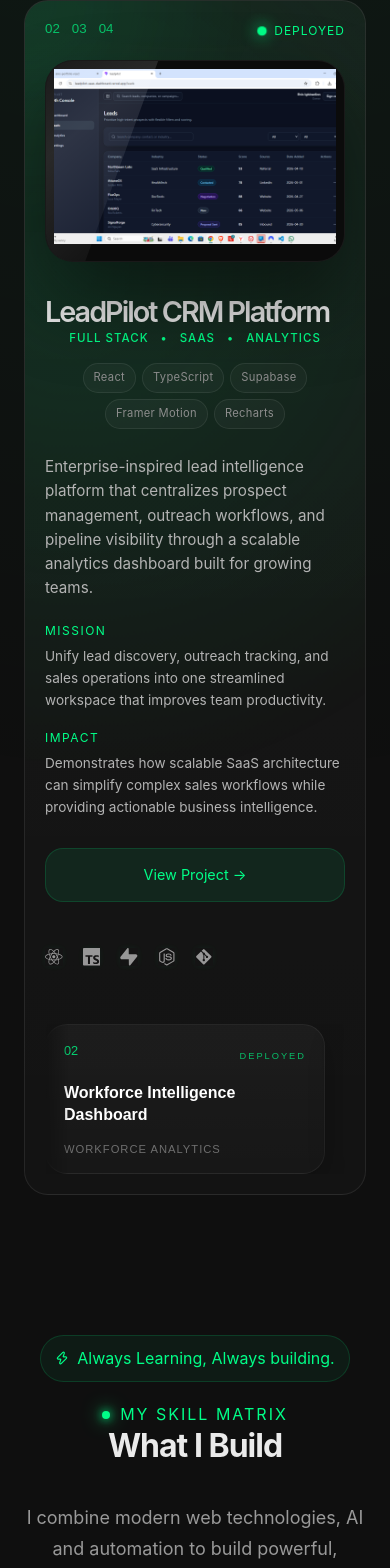
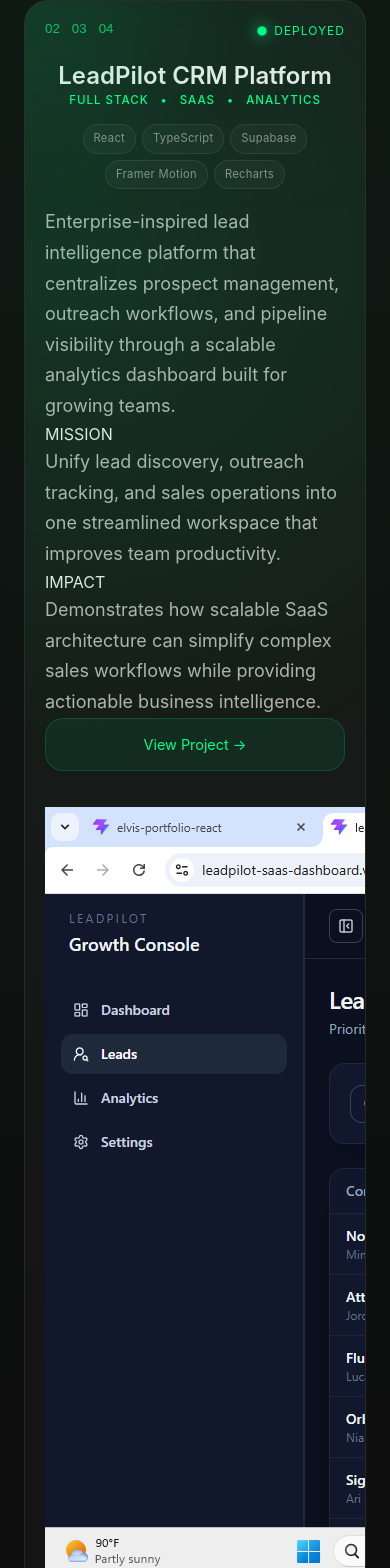
Before and after one commit to igbinedionelvis/elvis-portfolio-react, a React (Vite) app: page / in a window 390 px wide. Shown: the part 2585-4153 px from the top of the page. Built offline with nearby package versions, Linux system fonts and the light colour scheme.

Commit message:
refactor(projects): checkpoint before module architecture overhaul

```diff
--- a/src/components/Projects.jsx
+++ b/src/components/Projects.jsx
@@ -182,16 +182,6 @@ export default function Projects() {
 
           <div className="featured-layout">
 
-            <div className="floating-stack">
-
-              {featuredProject.icons.map((Icon, index) => (
-                <span key={index}>
-                  <Icon />
-                </span>
-              ))}
-
-            </div>
-
             <div className="system-index">
               <motion.span
 
@@ -220,11 +210,13 @@ export default function Projects() {
               </motion.span>
             </div>
 
+            <div className="content-module">
+
               <AnimatePresence mode="wait">
 
                 <motion.div
                   key={featuredProject.slug}
-                className="featured-details"
+                  className="content-layout"
 
                   initial={{
                     opacity: 0,
@@ -247,6 +239,8 @@ export default function Projects() {
                   }}
                 >
 
+                  <div className="hero-copy">
+
                     <h3>{featuredProject.title}</h3>
 
                     <div className="system-meta">
@@ -267,19 +261,25 @@ export default function Projects() {
                       ))}
                     </div>
 
+                  </div>
+
+                  <div className="description-module">
+
                     <p>{featuredProject.description}</p>
 
-                <div className="mission-block">
+                  </div>
+
+                  <div className="mission-module">
                     <span>MISSION</span>
                     <p>{featuredProject.mission}</p>
                   </div>
 
-                <div className="impact-block">
+                  <div className="impact-module">
                     <span>IMPACT</span>
                     <p>{featuredProject.impact}</p>
                   </div>
 
-                <div className="system-actions">
+                  <div className="action-module">
 
                     <Link
                       to={`/projects/${featuredProject.slug}`}
@@ -294,11 +294,17 @@ export default function Projects() {
 
               </AnimatePresence>
 
+            </div>
+
+            <div className="visual-module">
+
+              <div className="visual-layout">
+
                 <AnimatePresence mode="wait">
 
                   <motion.div
 
-                className="featured-visual"
+                    className="monitor-module"
 
                     key={featuredProject.slug}
 
@@ -334,11 +340,26 @@ export default function Projects() {
 
                 </AnimatePresence>
 
+                <div className="tech-stack-module">
+
+                  {featuredProject.icons.map((Icon, index) => (
+                    <span key={index}>
+                      <Icon />
+                    </span>
+                  ))}
+
                 </div>
 
-          <div className="preview-wrapper">
+              </div>
 
-            <div className="project-preview-row">
+            </div>
+
+
+          </div>
+
+          <div className="preview-module">
+
+            <div className="preview-layout">
 
               {previewProjects.map((project) => (
 
--- a/src/styles/projects.css
+++ b/src/styles/projects.css
@@ -405,14 +405,6 @@
 
 }
 
-.featured-layout {
-
-    position: relative;
-
-    z-index: 2;
-
-}
-
 .featured-system::before {
 
     content: "";
@@ -459,6 +451,18 @@
     font-size: .8rem;
 }
 
+.visual-stage {
+
+    display: flex;
+
+    flex-direction: column;
+
+    align-items: center;
+
+    gap: 24px;
+
+}
+
 .featured-visual {
     border-radius: 28px;
 
@@ -470,22 +474,17 @@
 
     padding: 8px;
 
-    width: 100%;
-
-    max-width: 500px;
-
     margin-right: 0;
 
-    align-self: start;
-
-    justify-self: center;
-
     position: relative;
 
-    overflow: hidden;
-
-    transform:
-        translateX(45px) translateY(-12px);
+    width: 540px;
+
+    flex-shrink: 0;
+
+    max-width: 100%;
+
+    margin: 0;
 
     box-shadow:
 
@@ -573,7 +572,7 @@
     margin-top: 24px;
 }
 
-.featured-layout {
+/*.featured-layout {
     display: grid;
 
     grid-template-columns:
@@ -584,6 +583,46 @@
 
     align-items: start;
 
+}*/
+
+.featured-core {
+
+    display: grid;
+
+    grid-template-columns:
+
+        90px 1.3fr 1fr;
+
+    gap: 36px;
+
+    align-items: start;
+
+    position: relative;
+
+    z-index: 2;
+
+}
+
+.content-column {
+
+    width: 100%;
+
+    min-width: 0;
+
+    display: block;
+
+}
+
+.visual-column {
+
+    display: flex;
+
+    justify-content: flex-end;
+
+    align-items: flex-start;
+
+    min-width: 580px;
+
 }
 
 .featured-details {
@@ -591,24 +630,27 @@
 
     flex-direction: column;
 
-    gap: 2px;
-
-    max-width: 500px;
+    gap: 14px;
+
+    width: 100%;
 }
 
 .featured-details h3 {
 
-    font-size: clamp(2.6rem, 3.4vw, 3.5rem);
-
-    line-height: .92;
-
-    letter-spacing: -2px;
-
-    max-width: 560px;
+    width: 100%;
+
+    max-width: none;
+
+    font-size: clamp(3rem, 4vw, 4rem);
+
+    line-height: .9;
+
 }
 
 .featured-details>p {
-    max-width: 520px;
+    width: 100%;
+
+    max-width: none;
 
     font-size: 1rem;
 
@@ -618,16 +660,10 @@
 }
 
 .system-meta {
-    display: flex;
-
-    gap: 10px;
+
+    display: flex;
 
     flex-wrap: wrap;
-}
-
-.system-meta {
-
-    display: flex;
 
     align-items: center;
 
@@ -679,7 +715,9 @@
 .impact-block p {
     font-size: .88rem;
 
-    max-width: 540px;
+    width: 100%;
+
+    max-width: none;
 
     line-height: 1.6;
 
@@ -796,20 +834,26 @@
 }
 
 .floating-stack {
-    position: absolute;
-
-    left: 800px;
-
-    top: 350px;
-
-    display: flex;
-    gap: 20px;
+
+    justify-content: center;
+
+    flex-wrap: wrap;
+
+    left: 50%;
+
+    bottom: -28px;
+
+    display: flex;
+
+    transform: none;
+
+    gap: 18px;
 
     font-size: 1.2rem;
 
     color: rgba(255, 255, 255, .75);
 
-    z-index: 10;
+    z-index: 20;
 
 }
 
@@ -912,7 +956,7 @@
 }
 
 .system-index span {
-    font-size: 5.5rem;
+    font-size: 4.8rem;
 
     opacity: .12;
 
@@ -967,13 +1011,19 @@
 
 .preview-wrapper {
 
-    position: absolute;
-
-    right: 40px;
-
-    bottom: 18px;
-
-    width: 860px;
+    position: relative;
+
+    margin-top: 60px;
+
+    width: 100%;
+
+    right: auto;
+
+    bottom: auto;
+
+    display: flex;
+
+    justify-content: flex-end;
 
     overflow: visible;
 
@@ -986,7 +1036,7 @@
 
     width: 275px;
 
-    height: 148px;
+    height: 180px;
 
     padding: 18px;
 
@@ -1275,3 +1325,446 @@
 
     background: rgba(0, 255, 136, .05);
 }
+
+
+/* =========================
+   PROJECT MAGNET RESPONSIVE
+========================= */
+
+@media (max-width: 1440px) {
+
+    .featured-core {
+
+        grid-template-columns:
+
+            80px minmax(420px, 470px) minmax(360px, 420px);
+
+        gap: 20px;
+    }
+
+    .featured-details {
+
+        max-width: 450px;
+    }
+
+    .featured-visual {
+
+        max-width: 420px;
+
+        margin-right: 0;
+    }
+
+    .featured-visual img {
+
+        width: 100%;
+
+        height: auto;
+    }
+
+    .floating-stack {
+
+        left: 710px;
+
+        top: 390px;
+    }
+
+    .featured-details h3 {
+
+        font-size: 3rem;
+    }
+
+    .preview-card {
+
+        width: 240px;
+    }
+}
+
+@media (max-width:1280px) {
+
+    .featured-system {
+
+        padding: 34px;
+
+        min-height: auto;
+
+    }
+
+    .featured-core {
+
+        grid-template-columns:
+
+            70px 1fr 420px;
+
+        gap: 30px;
+
+    }
+
+    .featured-details {
+
+        max-width: 100%;
+
+    }
+
+    .featured-details h3 {
+
+        font-size: 2.7rem;
+
+    }
+
+    .featured-visual {
+
+        max-width: 420px;
+
+        transform: none;
+
+    }
+
+    .floating-stack {
+
+        left: auto;
+
+        right: 70px;
+
+        top: 380px;
+
+    }
+
+    .preview-wrapper {
+
+        position: relative;
+
+        right: auto;
+
+        bottom: auto;
+
+        margin-top: 40px;
+
+        width: 100%;
+
+    }
+
+    .project-preview-row {
+
+        justify-content: flex-start;
+
+    }
+
+}
+
+
+@media (max-width:1024px) {
+
+    .featured-system {
+
+        padding: 32px;
+
+    }
+
+    .featured-core {
+
+        grid-template-columns: 1fr;
+
+        gap: 36px;
+
+    }
+
+    .system-index {
+
+        display: none;
+
+    }
+
+    .featured-details {
+
+        order: 1;
+
+        max-width: 100%;
+
+    }
+
+    .featured-visual {
+
+        order: 2;
+
+        max-width: 700px;
+
+        margin: auto;
+
+        transform: none;
+
+    }
+
+    .floating-stack {
+
+        position: static;
+
+        justify-content: center;
+
+        margin-top: 20px;
+
+    }
+
+    .preview-wrapper {
+
+        position: relative;
+
+        width: 100%;
+
+        margin-top: 30px;
+
+        right: auto;
+
+        bottom: auto;
+
+    }
+
+    .project-preview-row {
+
+        justify-content: flex-start;
+
+    }
+
+}
+
+
+@media (max-width:768px) {
+
+    .featured-system {
+
+        padding: 24px;
+
+    }
+
+    .featured-core {
+
+        display: flex;
+
+        flex-direction: column;
+
+        gap: 36px;
+
+    }
+
+    .featured-visual {
+
+        order: 1;
+
+        width: 100%;
+
+        max-width: 100%;
+
+    }
+
+    .hero-copy {
+
+        order: 1;
+        text-align: center;
+
+    }
+
+    .mission-block {
+
+        order: 2;
+
+    }
+
+    .impact-block {
+
+        order: 3;
+
+    }
+
+    .system-actions {
+
+        order: 4;
+
+    }
+
+    .floating-stack {
+
+        order: 3;
+
+        justify-content: center;
+
+        margin: 12px 0 22px;
+
+        font-size: 1.1rem;
+
+    }
+
+    .operational-status {
+
+        top: 20px;
+
+        right: 20px;
+
+        font-size: .75rem;
+
+    }
+
+    .featured-details h3 {
+
+        font-size: 2.3rem;
+
+        line-height: 1;
+
+    }
+
+    .project-stack {
+
+        justify-content: center;
+
+    }
+
+    .system-meta {
+
+        justify-content: center;
+
+    }
+
+    .system-actions {
+
+        justify-content: center;
+
+    }
+
+    .view-system-btn {
+
+        width: 100%;
+
+    }
+
+    .system-index {
+
+        display: none;
+
+    }
+
+    .content-column {
+
+        order: 1;
+
+    }
+
+    .visual-column {
+
+        order: 2;
+
+    }
+}
+
+@media(max-width:540px) {
+
+    .featured-system {
+
+        padding: 20px;
+
+        border-radius: 24px;
+
+    }
+
+    .featured-details h3 {
+
+        font-size: 2rem;
+
+    }
+
+    .featured-details>p {
+
+        font-size: .95rem;
+
+    }
+
+    .project-stack {
+
+        gap: 6px;
+
+        justify-content: center;
+
+    }
+
+    .project-stack span {
+
+        font-size: .7rem;
+
+        padding: 5px 10px;
+
+    }
+
+    .preview-card {
+
+        width: 280px;
+
+        height: 150px;
+
+    }
+
+    .preview-wrapper {
+
+        margin-top: 24px;
+
+    }
+}
+
+@media(max-width:480px) {
+
+    .featured-details h3 {
+
+        font-size: 1.8rem;
+
+    }
+
+    .mission-block p,
+
+    .impact-block p {
+
+        font-size: .85rem;
+
+    }
+
+    .system-meta {
+
+        font-size: .72rem;
+
+        justify-content: center;
+
+    }
+
+    .view-system-btn {
+
+        padding: 14px;
+
+        font-size: .9rem;
+
+    }
+
+}
+
+@media(max-width:360px) {
+
+    .featured-system {
+
+        padding: 16px;
+
+    }
+
+    .featured-details h3 {
+
+        font-size: 1.55rem;
+
+    }
+
+    .preview-card {
+
+        width: 250px;
+
+    }
+
+    .project-stack {
+
+        justify-content: flex-start;
+
+        justify-content: center;
+
+    }
+}
```
Lines whose indentation alone changed are shown as unchanged.
